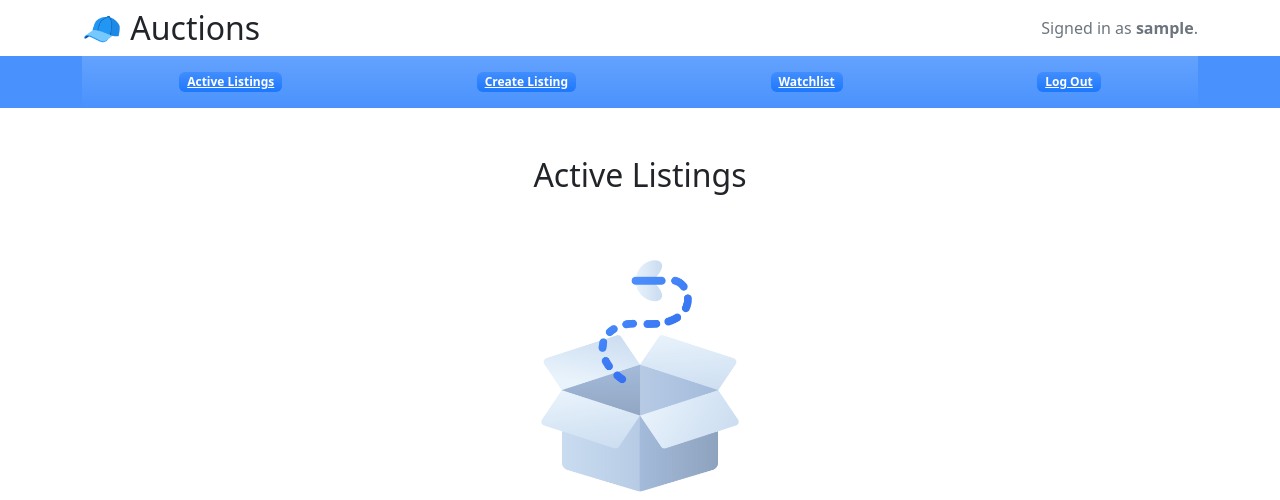
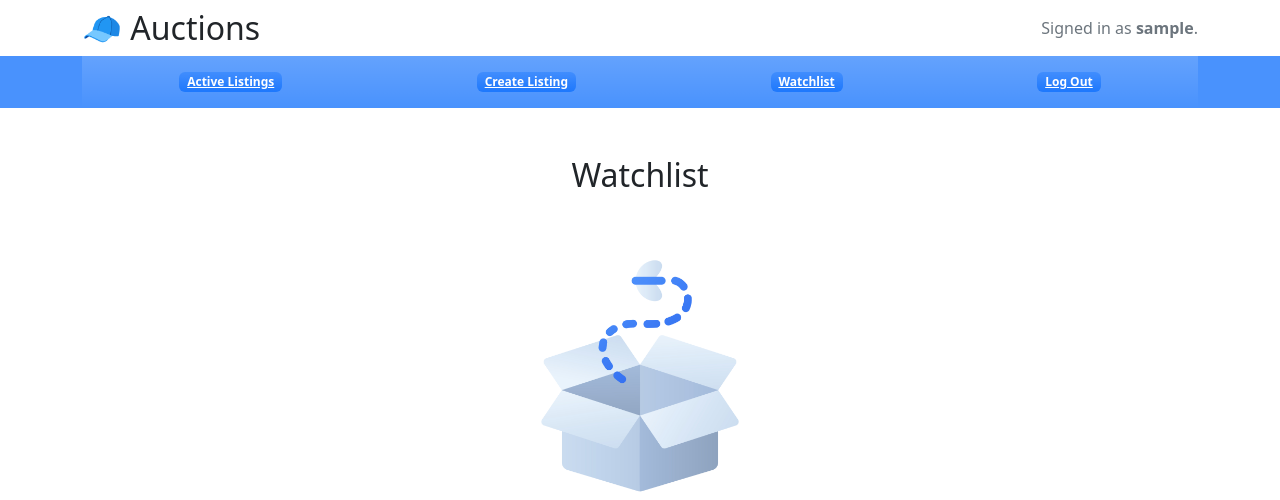
Before and after one commit to voizlav/CS50W, a Django app: page /watchlist in a window 1280 px wide. Shown: the top 500 px of the page. Run offline with Django 3.2, Linux system fonts and the light colour scheme; the visitor is signed in with stand-in values (Sample User, id 1); data comes from the database, SQL or seed files in the repository; data that the repository does not hold is empty; some libraries are stand-ins or nearby versions.

Commit message:
Update index to render watchlist heading

```diff
--- a/commerce/auctions/templates/auctions/index.html
+++ b/commerce/auctions/templates/auctions/index.html
@@ -4,7 +4,11 @@
 
 <div class="container pb-5">
     <div class="d-flex justify-content-center">
+        {% if watchlist %}
+        <h2>Watchlist</h2>
+        {% else %}
         <h2>Active Listings</h2>
+        {% endif %}
     </div>
     {% if all_listing %}
     <div class="row">
```
